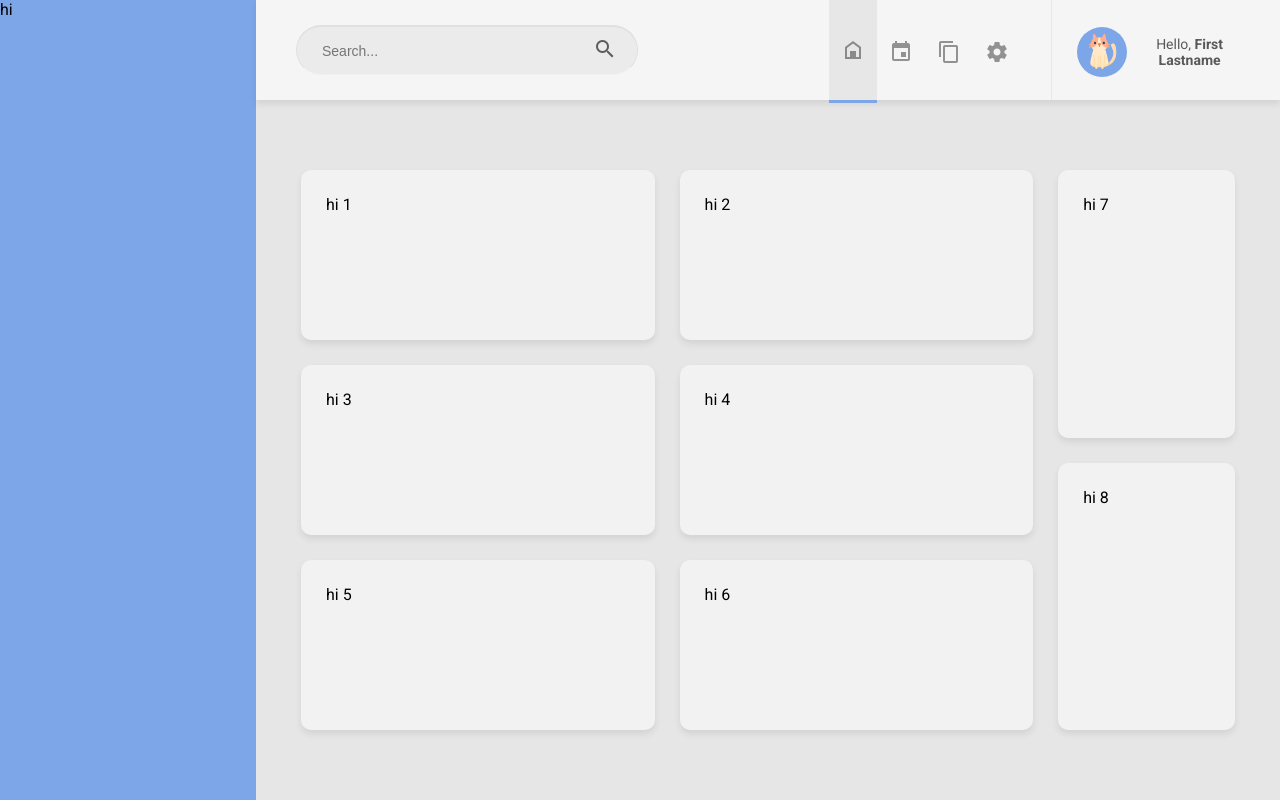
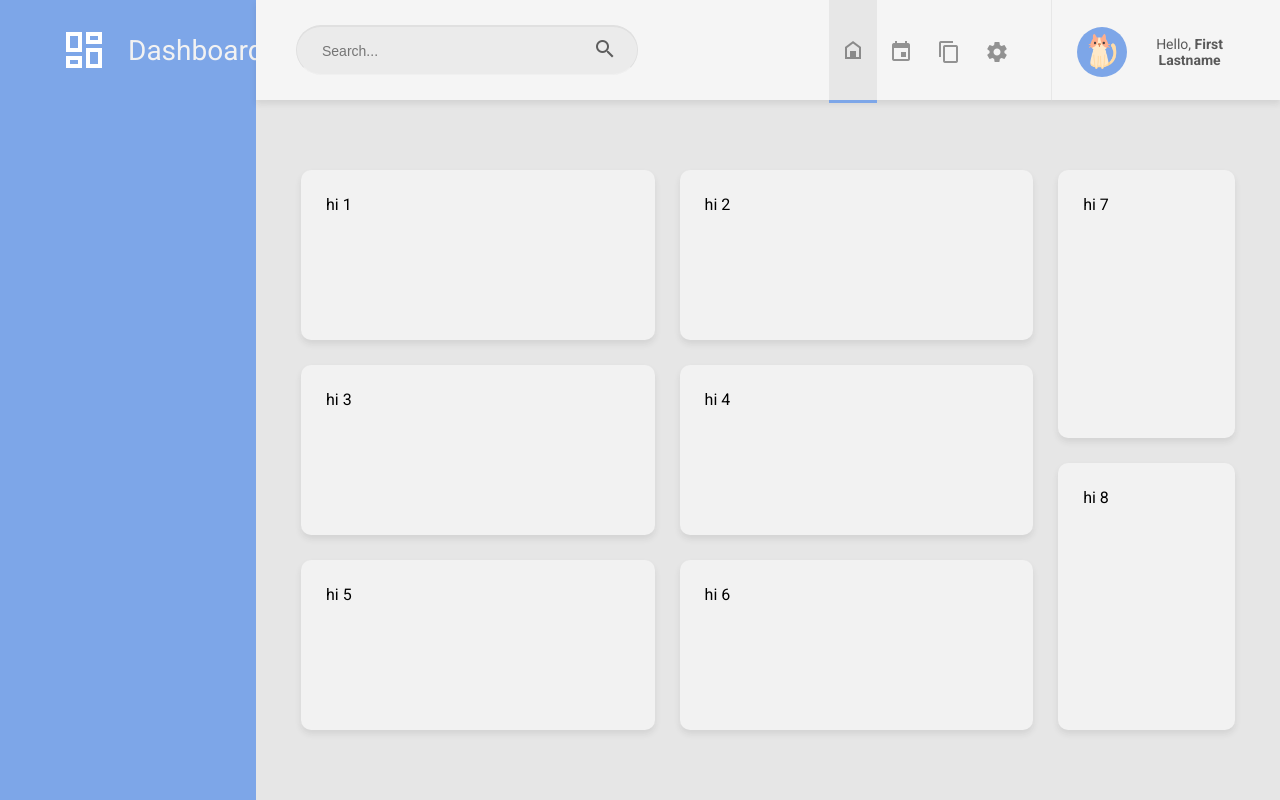
Before and after one commit to amy-justice/odin-admin-dashboard, a plain HTML site: page index.html in a window 1280 px wide. Drawn offline with Linux system fonts and the light colour scheme.

Commit message:
Dashboard header

```diff
--- a/index.html
+++ b/index.html
@@ -11,8 +11,14 @@
 <body>
     <div id="container">
         <div id="sidebar">
-            hi
+            <div class="sidebar-header">
+                <img src="images/view-dashboard-outline.png">
+                Dashboard
+            </div>
         </div>
+
+
+
         <div class="right-container">
             <div id="header">
                 <div class="header-grid">
--- a/styles.css
+++ b/styles.css
@@ -192,3 +192,15 @@
     background-image: url(images/chevron-down.png);
     opacity: 0.5;
 }
+
+.sidebar-header {
+    font-size: 28px;
+    color:hsl(0, 0%, 95%);
+    font-weight: 400;
+    height: 100px;
+    padding-left: 60px;
+    display: flex;
+    justify-content: flex-start;
+    align-items: center;
+    gap: 0 20px;
+}
```
Also changed, not shown: images/view-dashboard-outline.png (added).
